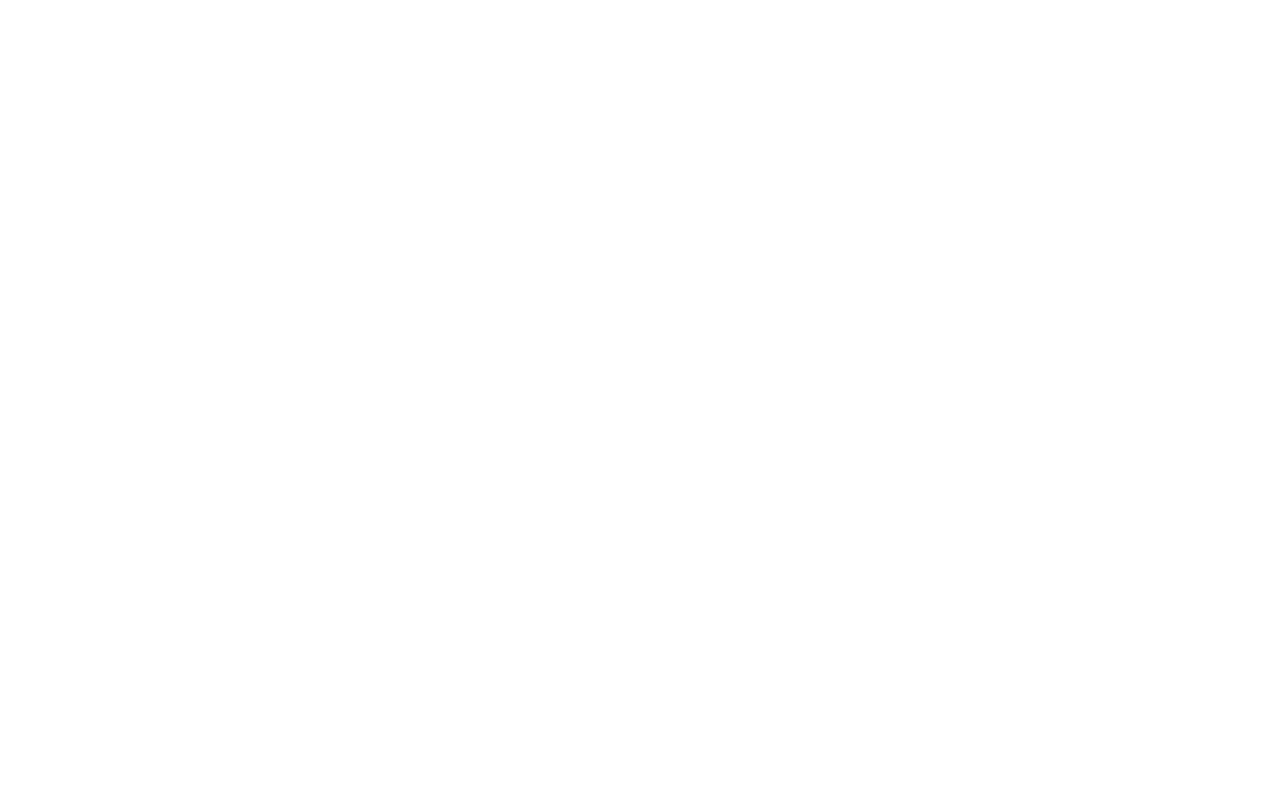
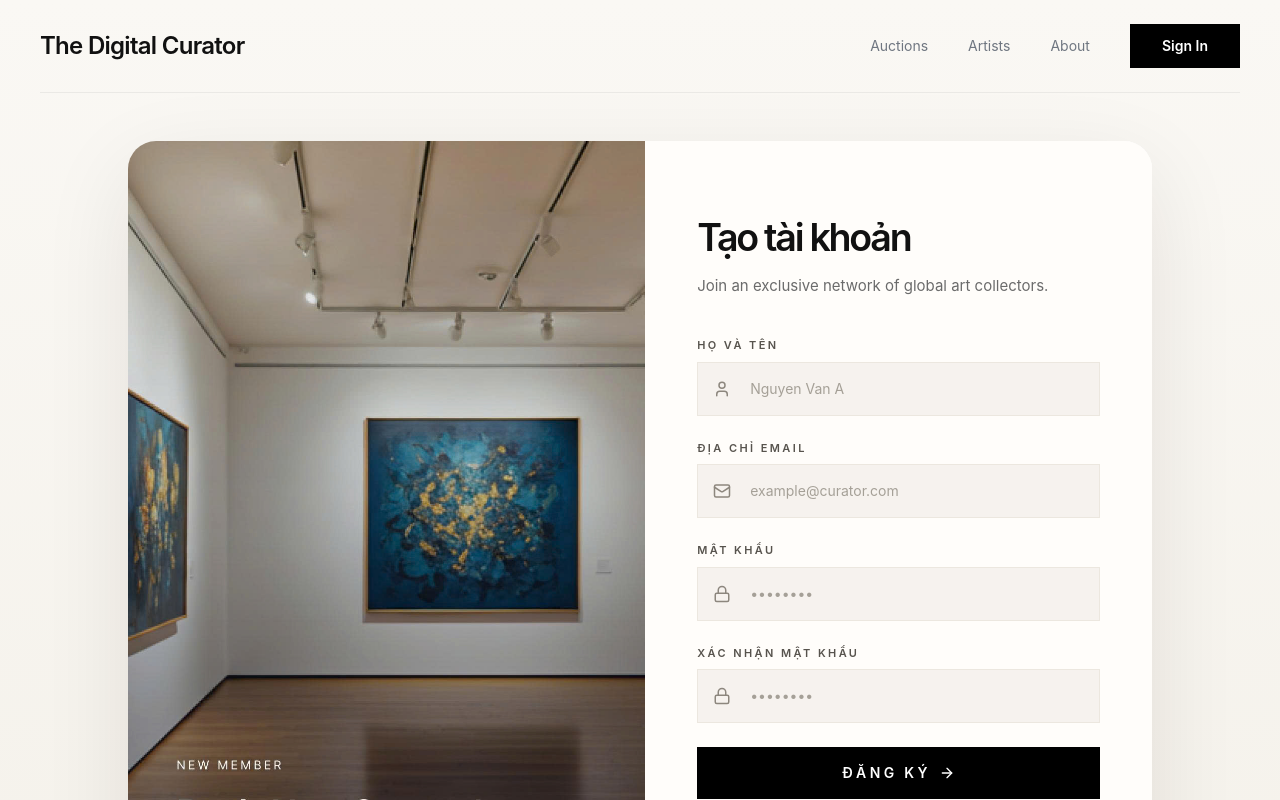
Before and after one commit to nguyenhuybinh370/price-fight-project, a React (Vite) app: page /register in a window 1280 px wide. Before the commit this address had no page. Shown: the top 800 px of the page. Built offline with nearby package versions, Linux system fonts and the light colour scheme.

Commit message:
feat(fe): add UI Register

```diff
--- a/src/App.jsx
+++ b/src/App.jsx
@@ -1,4 +1,3 @@
-
 import { BrowserRouter, Routes, Route } from "react-router-dom";
 // Import các trang của ông
 import Home from "./pages/Home";
@@ -11,6 +10,9 @@
   return (
     <BrowserRouter>
       <Routes>
+        <Route path="/" element={<Login />} />
+        <Route path="/login" element={<Login />} />
+        <Route path="/register" element={<Register />} />
       </Routes>
     </BrowserRouter>
   );
--- a/src/pages/Register.jsx
+++ b/src/pages/Register.jsx
@@ -1,11 +1,200 @@
-import React from 'react'
+import React, { useState } from "react";
+import { Link } from "react-router-dom";
+import { ArrowRight, Lock, Mail, User } from "lucide-react";
+import galleryImage from "../assets/Register.jpg";
 
+// Component chính hiển thị toàn bộ giao diện và quản lý dữ liệu form đăng ký.
 const Register = () => {
+  const [formData, setFormData] = useState({
+    fullName: "",
+    email: "",
+    password: "",
+    confirmPassword: "",
+  });
+
+  // Cập nhật đúng trường dữ liệu khi người dùng nhập vào từng ô input.
+  const handleChange = (event) => {
+    const { name, value } = event.target;
+    setFormData((previous) => ({
+      ...previous,
+      [name]: value,
+    }));
+  };
+
+  // Chặn reload trang khi submit và là nơi để gắn logic đăng ký thật sau này.
+  const handleSubmit = (event) => {
+    event.preventDefault();
+    console.log("Register attempt:", formData);
+  };
+
+  const inputClassName =
+    "w-full rounded-none border border-[#ece7df] bg-[#f4f1eb]/80 py-4 pl-[52px] pr-4 text-sm text-[#171717] outline-none transition duration-200 placeholder:text-[#a5a097] focus:border-[#171717] focus:bg-white";
+
   return (
-    <div>
+    <div className="min-h-screen bg-[linear-gradient(180deg,#faf8f4_0%,#f4f1ea_100%)] px-4 py-6 text-[#171717] md:px-8 lg:px-10">
+      <div className="mx-auto flex min-h-[calc(100vh-3rem)] w-full max-w-7xl flex-col">
+        <header className="flex items-center justify-between border-b border-black/6 pb-6">
+          <Link
+            to="/"
+            className="text-xl font-semibold tracking-[-0.03em] text-[#111111] sm:text-2xl"
+          >
+            The Digital Curator
+          </Link>
 
+          <div className="hidden items-center gap-10 text-sm text-[#6f7680] lg:flex">
+            <a href="#!" className="transition hover:text-[#111111]">
+              Auctions
+            </a>
+            <a href="#!" className="transition hover:text-[#111111]">
+              Artists
+            </a>
+            <a href="#!" className="transition hover:text-[#111111]">
+              About
+            </a>
+            <Link
+              to="/login"
+              className="bg-black px-8 py-3 font-semibold text-white transition hover:bg-[#202020]"
+            >
+              Sign In
+            </Link>
+          </div>
+        </header>
+
+        <main className="flex flex-1 items-center justify-center py-8 lg:py-12">
+          <section className="grid w-full max-w-5xl overflow-hidden rounded-[28px] bg-white shadow-[0_28px_90px_rgba(30,22,12,0.09)] lg:grid-cols-[1fr_0.98fr]">
+            <div className="relative min-h-[320px] overflow-hidden">
+              <img
+                src={galleryImage}
+                alt="Art gallery interior"
+                className="h-full w-full object-cover"
+              />
+            </div>
+
+            <div className="flex items-center bg-[#fffdfa] px-6 py-8 sm:px-10 md:px-12 lg:px-[52px]">
+              <div className="mx-auto w-full max-w-md">
+                <div className="mb-10">
+                  <h1 className="text-[2.35rem] font-semibold tracking-[-0.06em] text-[#111111]">
+                    Tạo tài khoản
+                  </h1>
+                  <p className="mt-2 text-[15px] text-[#6b6b6b]">
+                    Join an exclusive network of global art collectors.
+                  </p>
+                </div>
+
+                <form onSubmit={handleSubmit} className="space-y-6">
+                  <div>
+                    <label
+                      htmlFor="fullName"
+                      className="mb-2 block text-[11px] font-semibold uppercase tracking-[0.22em] text-[#57534d]"
+                    >
+                      Họ và tên
+                    </label>
+                    <div className="relative">
+                      <User className="pointer-events-none absolute left-4 top-1/2 h-[18px] w-[18px] -translate-y-1/2 text-[#8d877e]" />
+                      <input
+                        id="fullName"
+                        name="fullName"
+                        type="text"
+                        value={formData.fullName}
+                        onChange={handleChange}
+                        placeholder="Nguyen Van A"
+                        className={inputClassName}
+                        required
+                      />
+                    </div>
+                  </div>
+
+                  <div>
+                    <label
+                      htmlFor="email"
+                      className="mb-2 block text-[11px] font-semibold uppercase tracking-[0.22em] text-[#57534d]"
+                    >
+                      Địa chỉ email
+                    </label>
+                    <div className="relative">
+                      <Mail className="pointer-events-none absolute left-4 top-1/2 h-[18px] w-[18px] -translate-y-1/2 text-[#8d877e]" />
+                      <input
+                        id="email"
+                        name="email"
+                        type="email"
+                        value={formData.email}
+                        onChange={handleChange}
+                        placeholder="example@curator.com"
+                        className={inputClassName}
+                        required
+                      />
+                    </div>
+                  </div>
+
+                  <div>
+                    <label
+                      htmlFor="password"
+                      className="mb-2 block text-[11px] font-semibold uppercase tracking-[0.22em] text-[#57534d]"
+                    >
+                      Mật khẩu
+                    </label>
+                    <div className="relative">
+                      <Lock className="pointer-events-none absolute left-4 top-1/2 h-[18px] w-[18px] -translate-y-1/2 text-[#8d877e]" />
+                      <input
+                        id="password"
+                        name="password"
+                        type="password"
+                        value={formData.password}
+                        onChange={handleChange}
+                        placeholder="••••••••"
+                        className={inputClassName}
+                        required
+                      />
+                    </div>
+                  </div>
+
+                  <div>
+                    <label
+                      htmlFor="confirmPassword"
+                      className="mb-2 block text-[11px] font-semibold uppercase tracking-[0.22em] text-[#57534d]"
+                    >
+                      Xác nhận mật khẩu
+                    </label>
+                    <div className="relative">
+                      <Lock className="pointer-events-none absolute left-4 top-1/2 h-[18px] w-[18px] -translate-y-1/2 text-[#8d877e]" />
+                      <input
+                        id="confirmPassword"
+                        name="confirmPassword"
+                        type="password"
+                        value={formData.confirmPassword}
+                        onChange={handleChange}
+                        placeholder="••••••••"
+                        className={inputClassName}
+                        required
+                      />
+                    </div>
+                  </div>
+
+                  <button
+                    type="submit"
+                    className="mt-2 flex w-full items-center justify-center gap-2 bg-black px-6 py-4 text-sm font-semibold uppercase tracking-[0.24em] text-white transition hover:bg-[#202020]"
+                  >
+                    Đăng ký
+                    <ArrowRight className="h-4 w-4" />
+                  </button>
+                </form>
+
+                <p className="mt-10 text-center text-sm text-[#6b6b6b]">
+                  Đã có tài khoản?{" "}
+                  <Link
+                    to="/login"
+                    className="font-semibold text-[#111111] transition hover:text-[#4a4a4a]"
+                  >
+                    Đăng nhập
+                  </Link>
+                </p>
+              </div>
+            </div>
+          </section>
+        </main>
+      </div>
     </div>
-  )
-}
+  );
+};
 
-export default Register
+export default Register;
```
Also changed, not shown: src/assets/Register.jpg (added).
